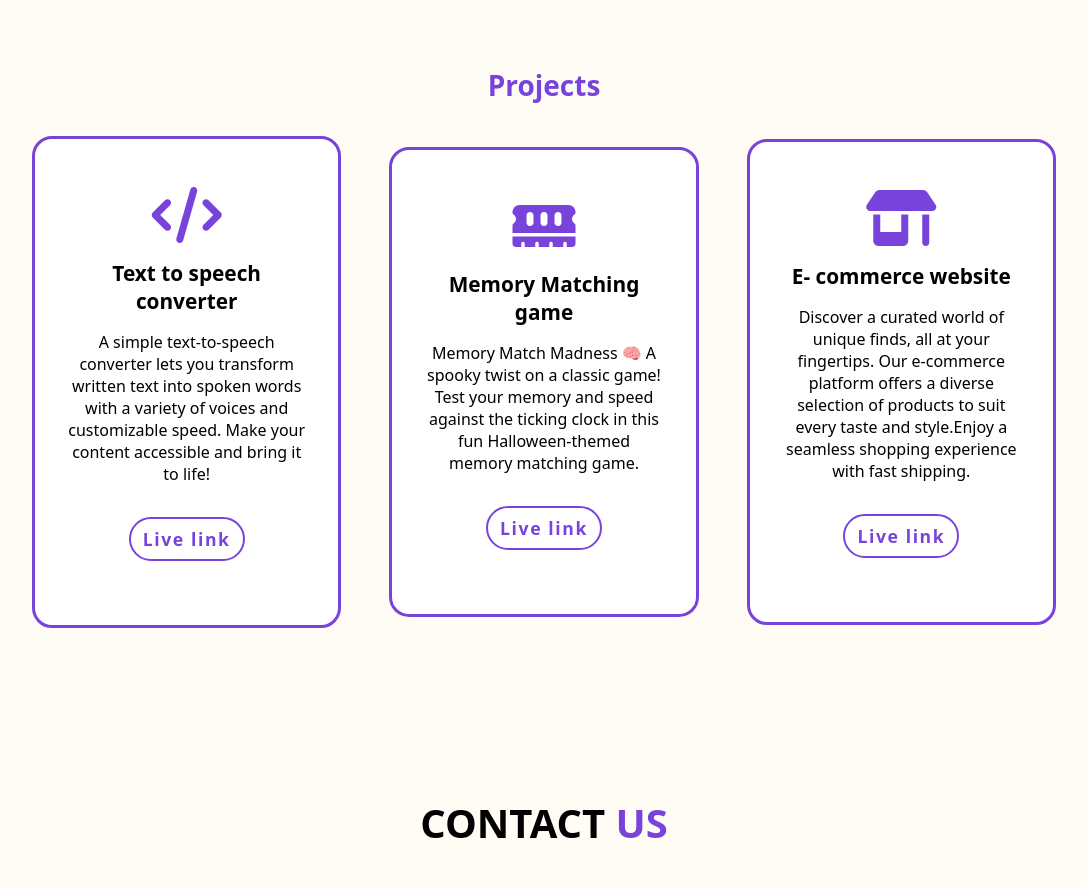
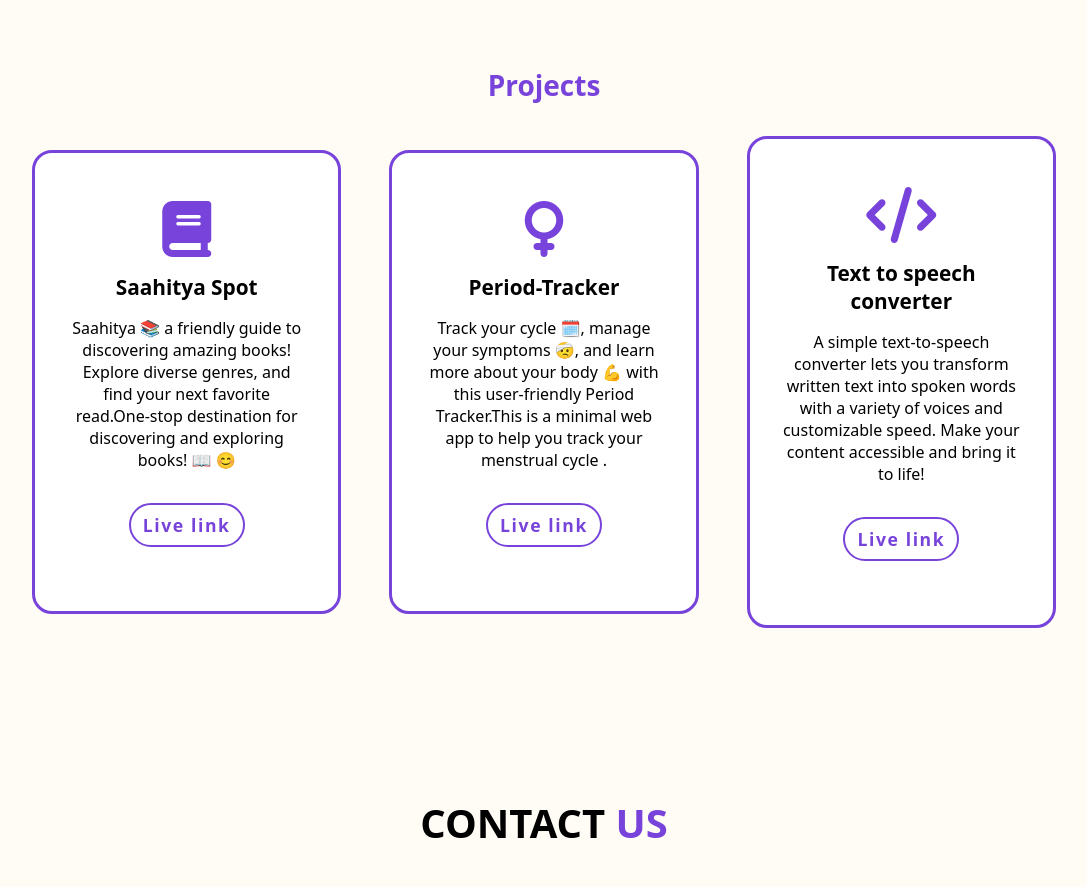
Before and after one commit to TANISHA-singh-7/PORTFOLIO, a plain HTML site: page index.html in a window 1280 px wide. Shown: the part 2180-3067 px from the top of the page, without its empty margins (96-1183 px from the left). Drawn offline with nearby package versions, Linux system fonts and the light colour scheme; some packages are replaced by stand-ins of ours; a script that the page names is missing.

Commit message:
Update index.html

```diff
--- a/index.html
+++ b/index.html
@@ -221,25 +221,28 @@
             <div class="main-work-div">
                 <div class="service-container">
                     <div class="services-box">
+                        <i class="fa-solid fa-book"></i>
+                        <h3>Saahitya Spot</h3>
+                        <p>Saahitya 📚 a friendly guide to discovering amazing books! Explore diverse genres, and find your next favorite read.One-stop destination for discovering and exploring books! 📖 😊</p>
+                        <a href="https://tanisha-singh-7.github.io/Saahitya-Spot/"><button class="btn">Live link</button></a> </div>
+                        <div class="services-box">
+                            <i class="fa-solid fa-venus"></i>
+                            <h3>Period-Tracker  </h3>
+                            <p>Track your cycle 🗓️, manage your symptoms 🤕, and learn more about your body 💪 with this user-friendly Period Tracker.This is a minimal web app to help you track your menstrual cycle .
+                            </p>
+                            <a href="https://tanisha-singh-7.github.io/Period-Tracker/#/home"><button class="btn">Live link</button></a></div>
+
+                    <div class="services-box">
                         <i class="fa-solid fa-code"></i>
                         <h3>Text to speech converter</h3>
                         <p>A simple text-to-speech converter lets you transform written text into spoken words with a variety of voices and customizable speed. Make your content accessible and bring it to life!
                         </p>
                         <a href="https://tanisha-singh-7.github.io/TEXT-TO-SPEECH/"><button class="btn">Live link</button></a> </div>
 
-                    <div class="services-box">
-                        <i class="fa-solid fa-memory"></i>
-                        <h3>Memory Matching game </h3>
-                        <p>Memory Match Madness 🧠 A spooky twist on a classic game! Test your memory and speed against the ticking clock in this fun Halloween-themed memory matching game.
-                        </p>
-                        <a href="https://tanisha-singh-7.github.io/matching_game/"><button class="btn">Live link</button></a>
-                    </div>
-                    <div class="services-box">
-                        <i class="fa-solid fa-shop"></i>
-                        <h3>E- commerce website  </h3>
-                        <p>Discover a curated world of unique finds, all at your fingertips. Our e-commerce platform offers a diverse selection of products to suit every taste and style.Enjoy a seamless shopping experience with fast shipping.
-                        </p>
-                        <a href="https://tanisha-singh-7.github.io/restaurant/"><button class="btn">Live link</button></a>
+</div>
+</div>
+</div>
+
                     </div>
                 </div>
             </div>
```
